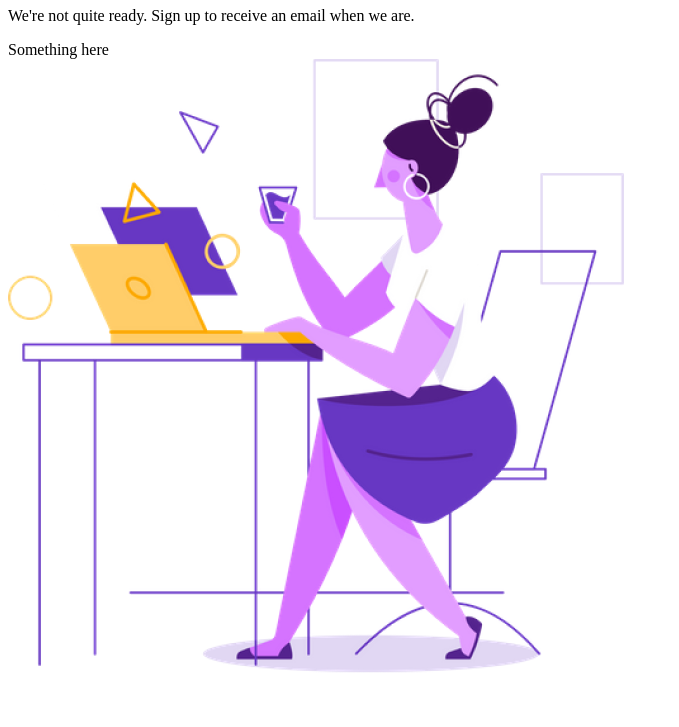
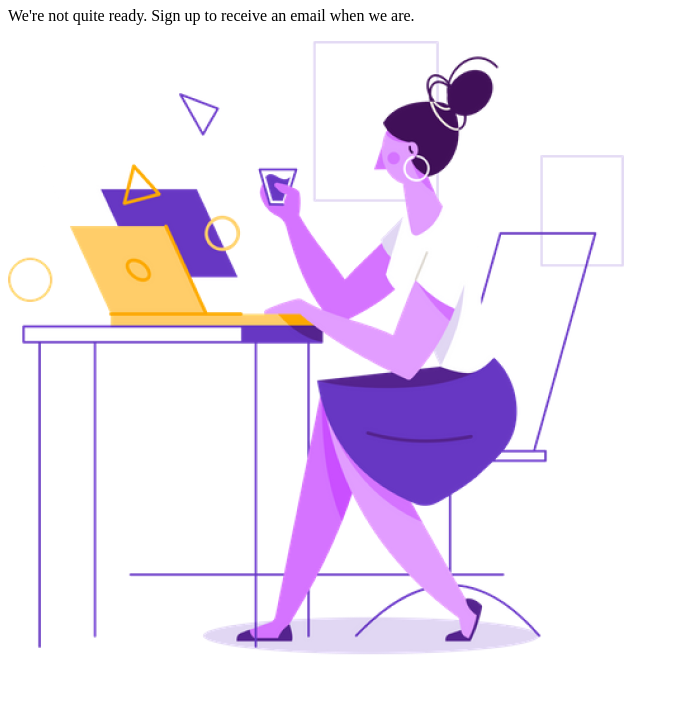
Before and after one commit to aarontropy/to-the-mast, a React app in the folder webapp/: page / in a window 1280 px wide. Shown: the part 73-800 px from the top of the page, without its empty margins (0-679 px from the left). Built offline with nearby package versions, Linux system fonts and the light colour scheme.

Commit message:
remove something here

```diff
--- a/webapp/src/components/hero.js
+++ b/webapp/src/components/hero.js
@@ -15,9 +15,9 @@ const Hero = () => {
               We're not quite ready. Sign up to receive an email when we are.
             </p>
 
-            <div className="flex flex-col items-start space-y-3 sm:space-x-4 sm:space-y-0 sm:items-center sm:flex-row">
+            {/* <div className="flex flex-col items-start space-y-3 sm:space-x-4 sm:space-y-0 sm:items-center sm:flex-row">
               Something here
-            </div>
+            </div> */}
           </div>
         </div>
         <div className="flex items-center justify-center w-full lg:w-1/2">
```
